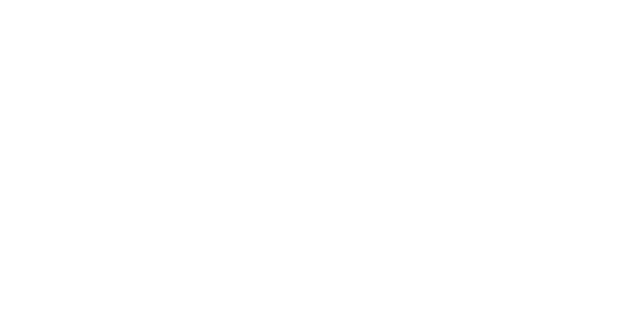
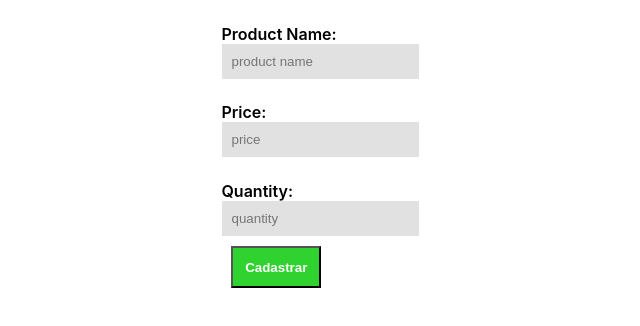
Before and after one commit to Wilson-Pedro/product-spring-react, a React (Create React App) app in the folder front/: page /productRegister in a window 1280 px wide. Before the commit this address had no page. Shown: the top 326 px of the page, without its empty margins (320-960 px from the left). Built offline with nearby package versions, Linux system fonts and the light colour scheme.

Commit message:
feat: ProductRegister screen

```diff
--- a/front/src/App.js
+++ b/front/src/App.js
@@ -2,7 +2,8 @@
 import React from "react";
 import { BrowserRouter as Router, Route, Routes, Link } from "react-router-dom";
 import Home from "./screens/Home.jsx";
-import FormEdit from "./screens/EditProduct.jsx"
+import FormEdit from "./screens/EditProduct.jsx";
+import ProductRegister from "./screens/ProductRegister.jsx";
 
 function App() {
   return (
@@ -10,11 +11,13 @@
       <nav>
         <Link to="/"></Link>
         <Link to="/productEdit"></Link>
+        <Link to="/productRegister"></Link>
       </nav>
 
       <Routes>
         <Route path="/" element={<Home />} />
         <Route path="/productEdit" element={<FormEdit />} />
+        <Route path="/productRegister" element={<ProductRegister />} />
       </Routes>
     </Router>
   );
--- a/front/src/layout/Form.jsx
+++ b/front/src/layout/Form.jsx
@@ -1,14 +1,18 @@
 import React, { useState } from "react";
 import styles from './Form.module.css';
+import { useNavigate } from 'react-router-dom';
 
 export default function Form({ handleSubmit, productData }) {
 
     const [product, setProduct] = useState(productData || {});
 
+    const navigate = useNavigate();
+
     const submit = (e) => {
         e.preventDefault();
         handleSubmit(product)
         setProduct([])
+        navigate("/")
     }
 
     function handleChange(e) {
--- a/front/src/screens/EditProduct.jsx
+++ b/front/src/screens/EditProduct.jsx
@@ -9,9 +9,6 @@
     const { product } = location.state || {};
 
     function updateProduct(productData) {
-
-        let url = `http://localhost:8080/products/${productData.id}`;
-        console.log(url);
 
         fetch(`http://localhost:8080/products/${productData.id}`, {
             method: 'PUT',
--- a/front/src/screens/Home.jsx
+++ b/front/src/screens/Home.jsx
@@ -2,25 +2,20 @@
 import Form from "../layout/Form"
 import styles from './Home.module.css';
 import Table from './../layout/Table';
+import { useNavigate } from 'react-router-dom';
 
 export default function Home() {
 
-    function productRegister(product) {
+    const navigate = useNavigate();
 
-        fetch("http://localhost:8080/products/", {
-            method: 'POST',
-            headers: {
-                'Content-Type': 'application/json',
-            },
-            body: JSON.stringify(product),
-        }).then((resp => resp.json())
-        ).catch(err => console.log(err))
+    function goToProductRegister() {
+        navigate("/productRegister");
     }
 
     return (
         <div className={styles.container}>
             <div>
-                <Form handleSubmit={productRegister} />
+                <button onClick={goToProductRegister} className={styles.button}>Cadastrar</button>
             </div>
             <div className={styles.divTable}>
                 <Table/>
--- a/front/src/screens/Home.module.css
+++ b/front/src/screens/Home.module.css
@@ -14,3 +14,16 @@
 .divTable {
     width: 90%;
 }
+
+.button {
+    background-color: rgb(48, 210, 48);
+    color: white;
+    font-weight: bold;
+    padding: 6%;
+    margin: 5%;
+    cursor: pointer;
+}
+
+.button:hover {
+    background-color: rgb(20, 93, 20);
+}
--- /dev/null
+++ b/front/src/screens/ProductRegister.jsx
@@ -0,0 +1,24 @@
+import React from "react";
+import styles from './EditProduct.module.css';
+import Form from '../layout/Form';
+
+export default function ProductRegister() {
+
+    function productRegister(product) {
+
+        fetch("http://localhost:8080/products/", {
+            method: 'POST',
+            headers: {
+                'Content-Type': 'application/json',
+            },
+            body: JSON.stringify(product),
+        }).then((resp => resp.json())
+        ).catch(err => console.log(err))
+    }
+
+    return(
+        <div className={styles.container}>
+            <Form handleSubmit={productRegister} />
+        </div>
+    )
+}
```
